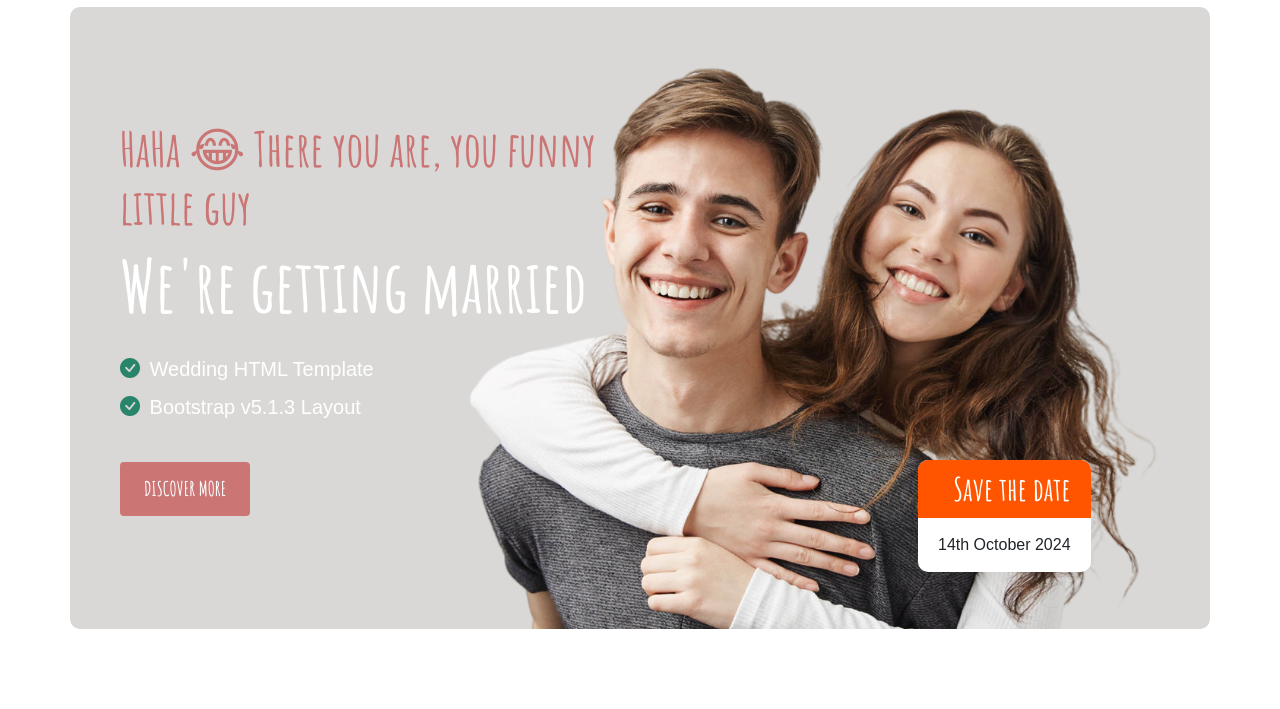
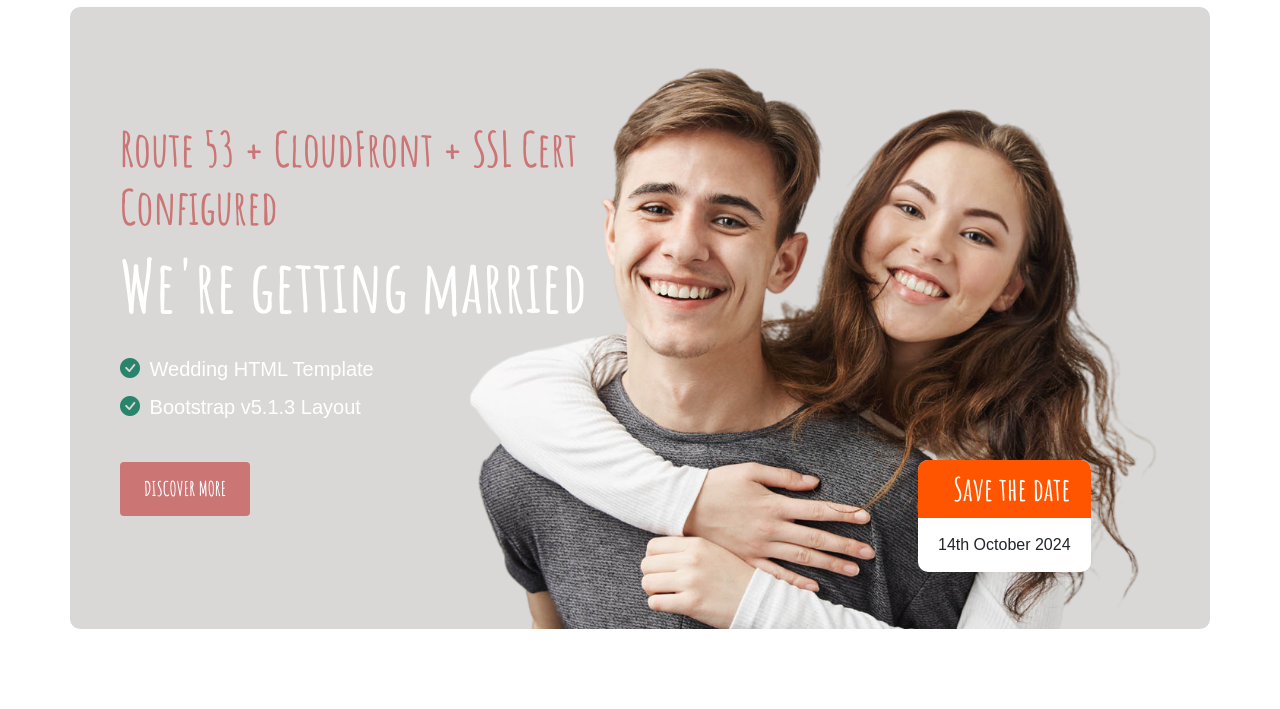
Before and after one commit to i-dipanshu/s3-static-site, a plain HTML site: page index.html in a window 1280 px wide. Shown: the part 91-800 px from the top of the page. Drawn offline with Linux system fonts and the light colour scheme.

Commit message:
edit to trigger build

```diff
--- a/index.html
+++ b/index.html
@@ -102,7 +102,7 @@ Free Bootstrap 5 HTML Template
                     <div class="row h-100">
 
                         <div class="col-lg-6 col-12 my-auto">
-                            <h2>HaHa 😂 There you are, you funny little guy </h2>
+                            <h2>Route 53 + CloudFront + SSL Cert Configured </h2>
 
                             <h1 class="text-white hero-title mb-4">We're getting married</h1>
 
```
